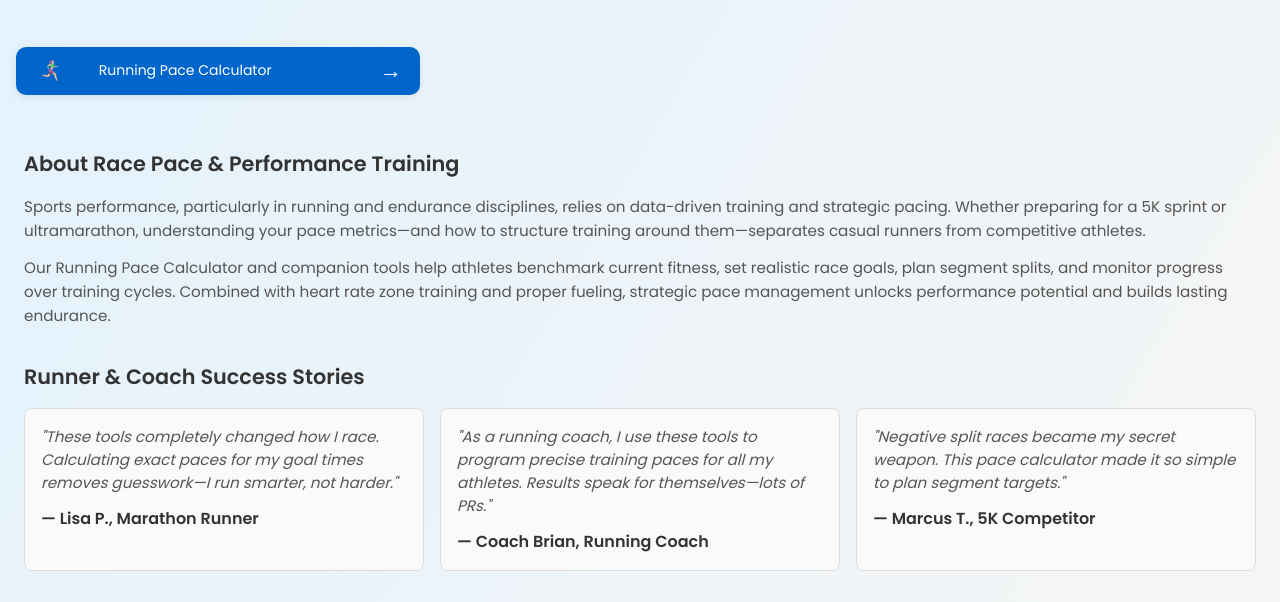
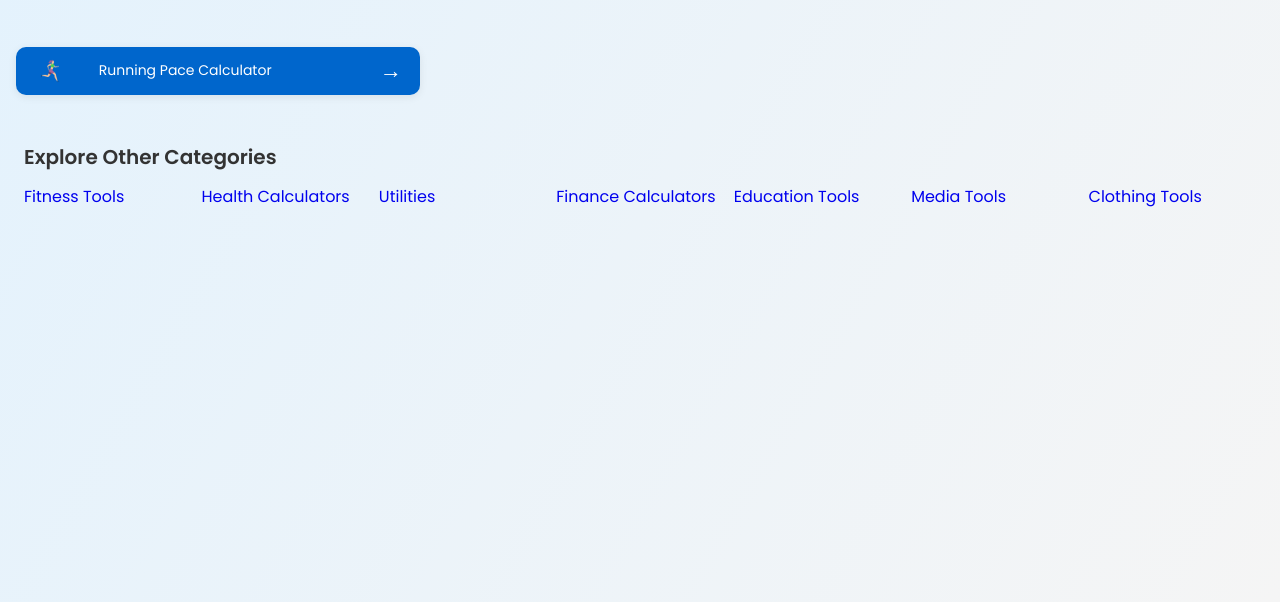
Before and after one commit to Tarun-Reddy-007/freetoolsandcalculators, a website: page Sports/Sports.html in a window 1280 px wide. Shown: the part 198-800 px from the top of the page. Drawn offline with Linux system fonts and the light colour scheme.

Commit message:
Update Sports.html

```diff
--- a/Sports/Sports.html
+++ b/Sports/Sports.html
@@ -74,28 +74,6 @@
               <span class="tool-arrow">&#8594;</span>
             </div>
           </section>
-          <section style="margin:48px 24px 0;" aria-labelledby="about-sports-training">
-            <h2 id="about-sports-training" style="font-size:1.3rem;color:#333;font-weight:600;margin-bottom:16px;">About Race Pace & Performance Training</h2>
-            <p style="margin:0 0 12px;font-size:0.95rem;line-height:1.6;color:#555;">Sports performance, particularly in running and endurance disciplines, relies on data-driven training and strategic pacing. Whether preparing for a 5K sprint or ultramarathon, understanding your pace metrics—and how to structure training around them—separates casual runners from competitive athletes.</p>
-            <p style="margin:0;font-size:0.95rem;line-height:1.6;color:#555;">Our Running Pace Calculator and companion tools help athletes benchmark current fitness, set realistic race goals, plan segment splits, and monitor progress over training cycles. Combined with heart rate zone training and proper fueling, strategic pace management unlocks performance potential and builds lasting endurance.</p>
-          </section>
-          <section style="margin:32px 24px 0;" aria-labelledby="sports-testimonials">
-            <h2 id="sports-testimonials" style="font-size:1.3rem;color:#333;font-weight:600;margin-bottom:16px;">Runner & Coach Success Stories</h2>
-            <div style="display:grid;grid-template-columns:repeat(auto-fit,minmax(250px,1fr));gap:16px;">
-              <div style="border:1px solid #ddd;padding:16px;border-radius:8px;background-color:#fafafa;">
-                <p style="margin:0 0 12px;font-size:0.95rem;font-style:italic;color:#555;">"These tools completely changed how I race. Calculating exact paces for my goal times removes guesswork—I run smarter, not harder."</p>
-                <p style="margin:0;font-weight:600;color:#333;">— Lisa P., Marathon Runner</p>
-              </div>
-              <div style="border:1px solid #ddd;padding:16px;border-radius:8px;background-color:#fafafa;">
-                <p style="margin:0 0 12px;font-size:0.95rem;font-style:italic;color:#555;">"As a running coach, I use these tools to program precise training paces for all my athletes. Results speak for themselves—lots of PRs."</p>
-                <p style="margin:0;font-weight:600;color:#333;">— Coach Brian, Running Coach</p>
-              </div>
-              <div style="border:1px solid #ddd;padding:16px;border-radius:8px;background-color:#fafafa;">
-                <p style="margin:0 0 12px;font-size:0.95rem;font-style:italic;color:#555;">"Negative split races became my secret weapon. This pace calculator made it so simple to plan segment targets."</p>
-                <p style="margin:0;font-weight:600;color:#333;">— Marcus T., 5K Competitor</p>
-              </div>
-            </div>
-          </section>
             <section style="margin:42px 24px 0;" aria-labelledby="related-categories-heading">
             <h2 id="related-categories-heading"
               style="font-size:1.25rem;color:#333;font-weight:600;margin-bottom:12px;">Explore Other Categories</h2>
```
